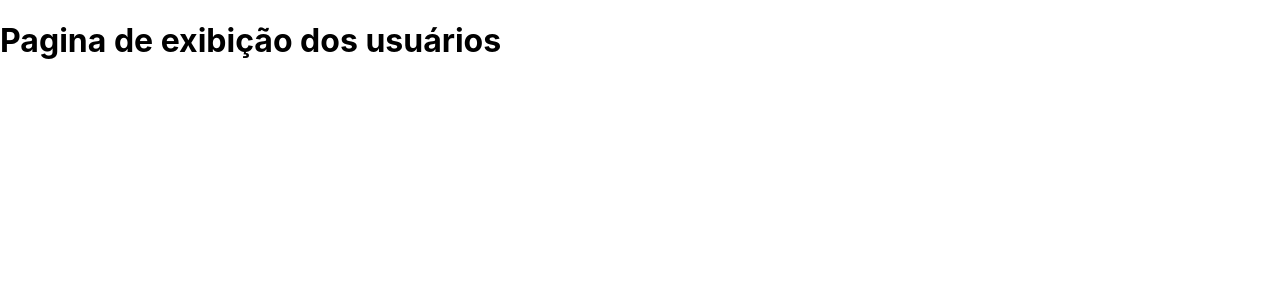
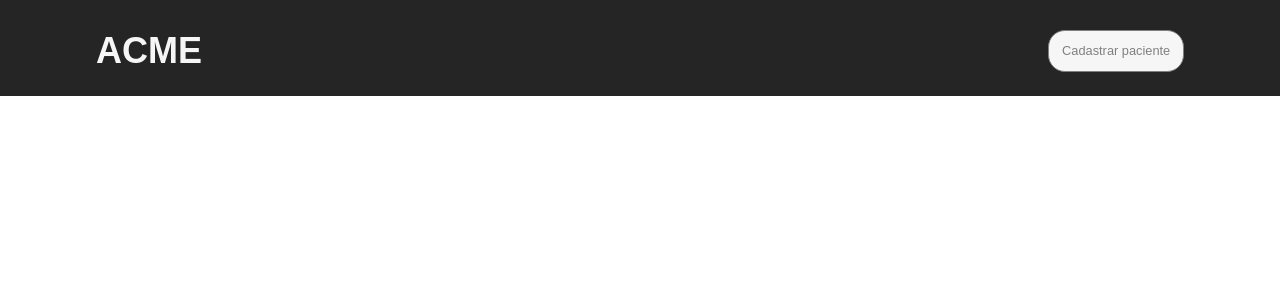
Before and after one commit to Sawyo-Fernands/Cadastro-Pacientes, a React (Vite) app: page / in a window 1280 px wide. Shown: the top 300 px of the page. Built offline with nearby package versions, Linux system fonts and the light colour scheme.

Commit message:
Adicionando componente header

```diff
--- /dev/null
+++ b/src/components/Header/header.css
@@ -0,0 +1,45 @@
+.New-post{
+    padding: 0.8rem;
+    border-radius: 17px;
+    background-color: #f6f6f6;
+    font-size: 0.8rem;
+    font-family: "Poppins",sans-serif;
+    font-weight: 500;
+    border: 1px solid grey;
+    color: grey;
+    cursor: pointer;
+}
+
+.top{
+    background-color: #252525;
+    height: 6rem;
+    width: 100%;
+    position:fixed;
+    top: 0;
+}
+.navigation{
+    width:85%;
+    margin: auto;
+    display: flex;
+    justify-content: space-between;
+    font-size: 1.5rem;
+    align-items: center;
+}
+
+.title{
+    color: #f6f6f6;
+    font-family: 'Poppins',sans-serif;
+    font-weight: 700;
+
+
+}
+.title-span{
+    color: #daa520;
+}
+
+
+
+.Link{
+    text-decoration: none;
+    cursor: pointer;
+}
--- /dev/null
+++ b/src/components/Header/index.tsx
@@ -0,0 +1,37 @@
+import React from 'react'
+
+import {Link} from 'react-router-dom'
+
+import './header.css'
+
+interface IHeader{
+    link:string;
+    content_link:string;
+}
+
+export const Header:React.FC<IHeader>=({link,content_link})=>{
+
+    return (
+
+        <header className="top">
+            <nav className="navigation">
+                <div>
+                <Link to="/" className="Link">
+                <h1 className="title">
+                    ACME
+                </h1>
+                </Link>
+                </div>
+
+                <div>
+                    <Link className="Link" to={link}>
+                        <button className="New-post">{content_link}</button>
+                        </Link>
+                </div>
+            </nav>
+
+        </header>
+
+
+    )
+}
--- a/src/pages/Edit/index.tsx
+++ b/src/pages/Edit/index.tsx
@@ -1,10 +1,14 @@
 import React from "react"
-
+import { Header } from "../../components/Header"
+import './edit.css'
 
 export const EditPage:React.FC=()=>{
 
     return(
-        <h1>Pagina de Edição de usuários</h1>
+        <>
+        <Header content_link="Voltar" link="/"/>
+
+        </>
     )
 
 }
--- a/src/pages/Home/index.tsx
+++ b/src/pages/Home/index.tsx
@@ -1,10 +1,15 @@
 import React from "react"
+import { Header } from "../../components/Header"
+import './home.css'
 
 
 export const HomePage:React.FC=()=>{
 
     return(
-        <h1>Pagina de exibição dos usuários</h1>
+        <>
+        <Header content_link="Cadastrar paciente" link="/register"/>
+
+        </>
     )
 
 }
--- a/src/pages/Register/index.tsx
+++ b/src/pages/Register/index.tsx
@@ -1,10 +1,15 @@
 import React from "react"
+import { Header } from "../../components/Header"
+import './register.css'
 
 
 export const RegisterPage:React.FC=()=>{
 
     return(
-        <h1>Pagina de registro de usuários</h1>
-    )
+        <>
+        <Header content_link="Voltar" link="/"/>
+
+        </>
+ )
 
 }
```
Also changed, not shown: src/pages/Edit/edit.css (added), src/pages/Home/home.css (added), src/pages/Register/register.css (added).
